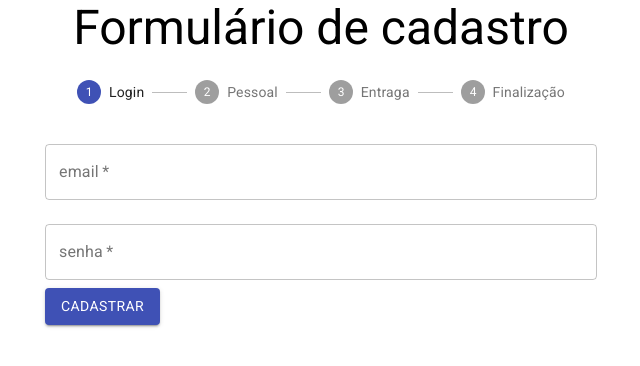
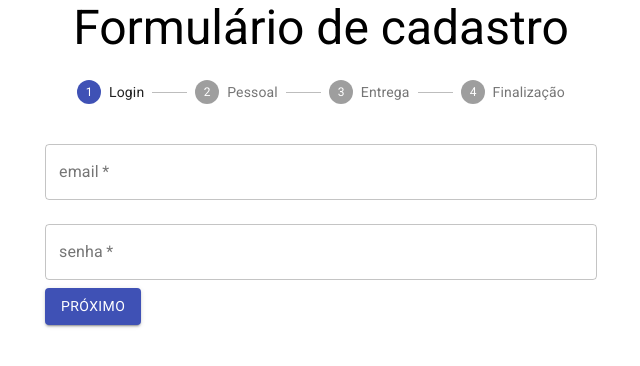
Before and after one commit to betosan83/alura-react-hooks, a React (Create React App) app: page / in a window 1280 px wide. Shown: the top 366 px of the page, without its empty margins (319-959 px from the left). Built offline with nearby package versions, Linux system fonts and the light colour scheme.

Commit message:
Validação nos demais formulários.

```diff
--- a/src/components/FormularioCadastro/DadosPessoais.jsx
+++ b/src/components/FormularioCadastro/DadosPessoais.jsx
@@ -2,26 +2,36 @@ import React, { useState } from 'react'
 
 import { TextField, Button, Switch, FormControlLabel } from "@material-ui/core";
 
-function DadosPessoais({aoEnviar, validacoes}) {
+function DadosPessoais({ aoEnviar, validacoes }) {
   const [nome, setNome] = useState("");
   const [sobrenome, setSobrenome] = useState("");
   const [cpf, setCpf] = useState("");
   const [promocoes, setPromocoes] = useState(true);
   const [novidades, setNovidades] = useState(false);
-  const [erros, setErros] = useState({cpf:{valido:true, texto:""}})
+  const [erros, setErros] = useState({ cpf: { valido: true, texto: "" } })
 
   function validarCampos(event) {
-    const {name, value} = event.target
-    const novoEstado = {...erros}
+    const { name, value } = event.target
+    const novoEstado = { ...erros }
     novoEstado[name] = validacoes[name](value);;
     setErros(novoEstado);
 
+  }
+  function possoEnviar() {
+    for (let campo in erros) {
+      if (!erros[campo].valido) {
+        return false
+      }
+    }
+    return true;
   }
   return (
     <form
       onSubmit={(event) => {
         event.preventDefault();
-        aoEnviar({nome, sobrenome, cpf, novidades, promocoes});
+        if(possoEnviar()) {
+          aoEnviar({ nome, sobrenome, cpf, novidades, promocoes });
+        }
       }}
     >
       <TextField
@@ -94,7 +104,7 @@ function DadosPessoais({aoEnviar, validacoes}) {
       />
 
       <Button type="submit" variant="contained" color="primary">
-        Cadastrar
+        Próximo
       </Button>
     </form>
   );
--- a/src/components/FormularioCadastro/DadosUsuario.jsx
+++ b/src/components/FormularioCadastro/DadosUsuario.jsx
@@ -13,10 +13,20 @@ function DadosUsuario({ aoEnviar, validacoes }) {
         setErros(novoEstado);
 
     }
+    function possoEnviar() {
+        for(let campo in erros) {
+            if(!erros[campo].valido) {
+                return false
+            }
+        }
+        return true;
+    }
     return (
         <form onSubmit={(event) => {
             event.preventDefault();
-            aoEnviar({ email, senha });
+            if(possoEnviar()) {
+                aoEnviar({ email, senha });
+            }
         }}
         >
             <TextField id="email"
@@ -41,7 +51,7 @@ function DadosUsuario({ aoEnviar, validacoes }) {
                 margin="normal"
                 required
                 fullWidth />
-            <Button type="submit" variant="contained" color="primary">Cadastrar</Button>
+            <Button type="submit" variant="contained" color="primary">Próximo</Button>
         </form>
     );
 }
--- a/src/components/FormularioCadastro/FormularioCadastro.jsx
+++ b/src/components/FormularioCadastro/FormularioCadastro.jsx
@@ -34,7 +34,7 @@ function FormularioCadastro({ aoEnviar, validacoes }) {
       <Stepper activeStep={etapaAtual}>
         <Step><StepLabel>Login</StepLabel></Step>
         <Step><StepLabel>Pessoal</StepLabel></Step>
-        <Step><StepLabel>Entraga</StepLabel></Step>
+        <Step><StepLabel>Entrega</StepLabel></Step>
         <Step><StepLabel>Finalização</StepLabel></Step>
       </Stepper>
       {formularios[etapaAtual]}
```
